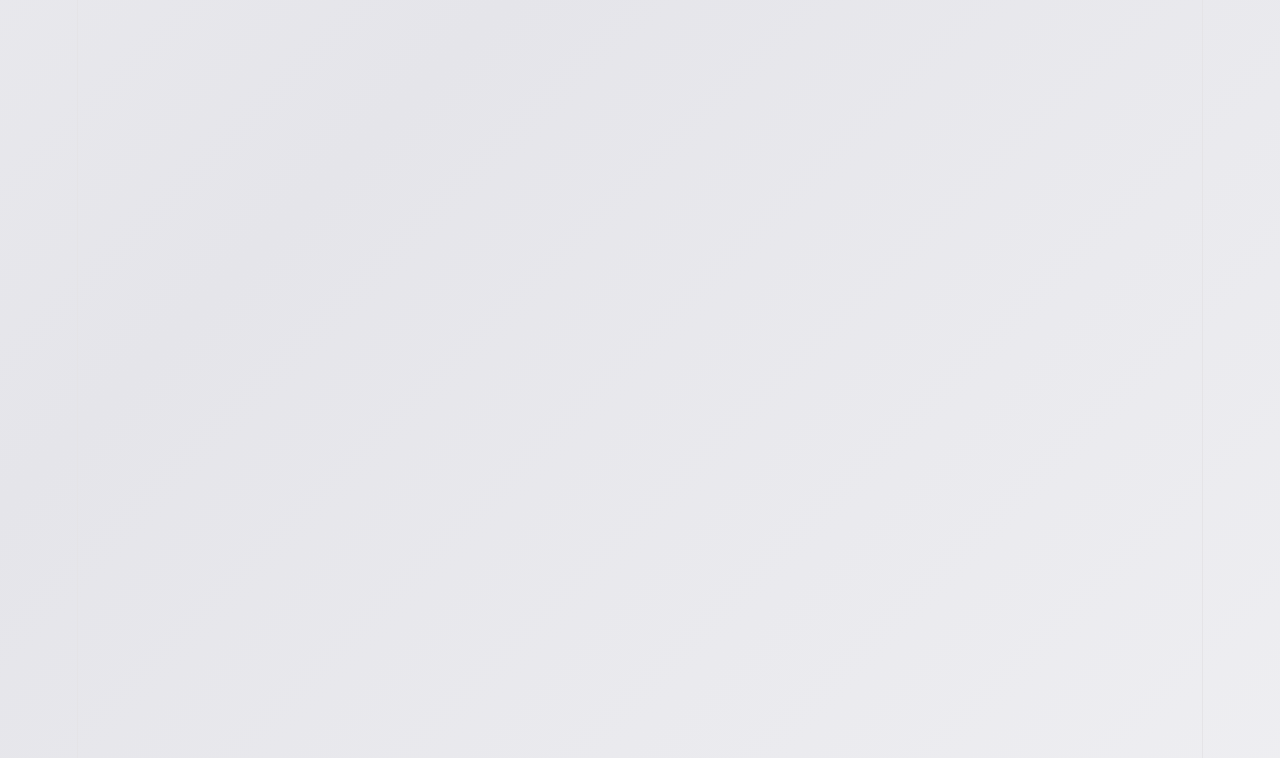
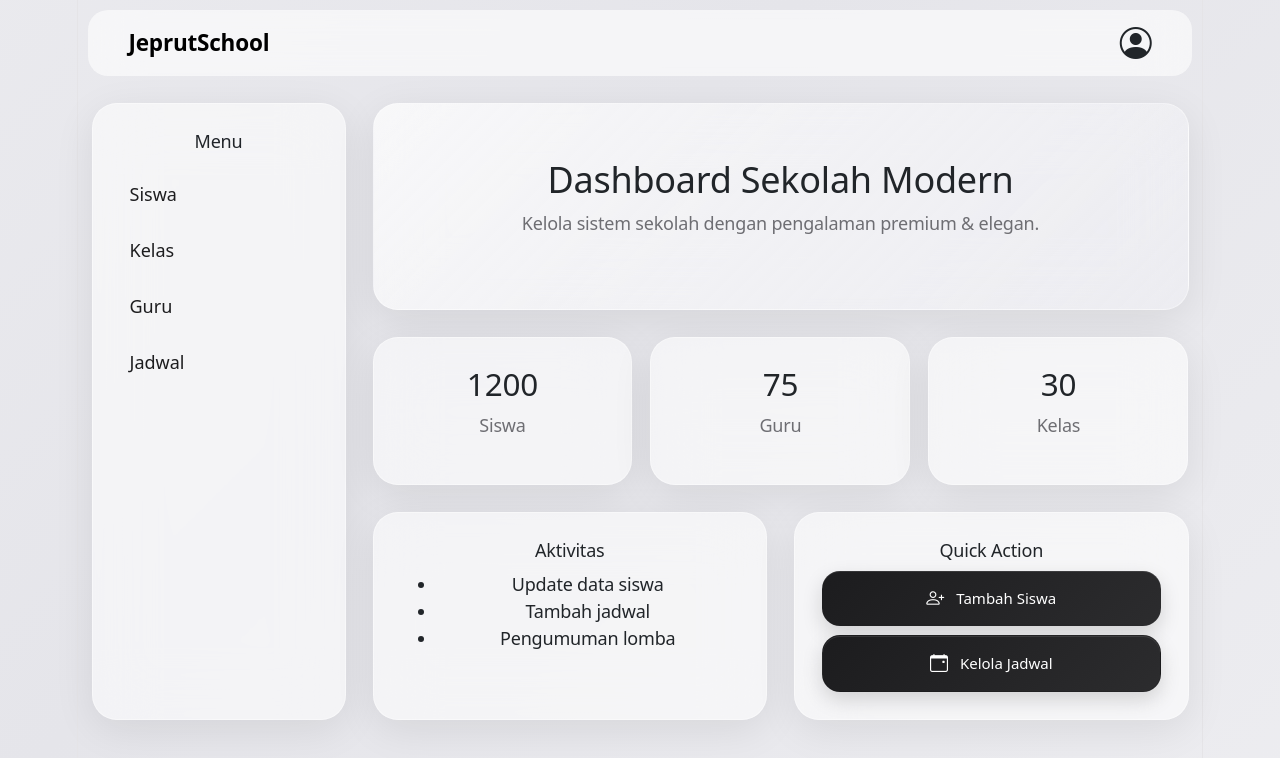
Before and after one commit to zee1140/Sistem_informasi_sekolah_FE, a Vue app: page /dashboard in a window 1280 px wide. Before the commit this address had no page. Shown: the top 758 px of the page. Built offline with nearby package versions, Linux system fonts and the light colour scheme.

Commit message:
update tipis

```diff
--- a/src/router/index.js
+++ b/src/router/index.js
@@ -1,7 +1,7 @@
 import { createRouter, createWebHistory } from 'vue-router'
 
-import Home from '../views/Home.vue'
-import Login from '../views/Login.vue'
+import Home from '../views/Login.vue'
+import Dashboard from '../views/Dashboard.vue'
 import Register from '../views/Register.vue'
 import Forgot from '../views/Forgot.vue'
 
@@ -12,9 +12,9 @@ const routes = [
     component: Home
   },
   {
-    path: '/login',
-    name: 'Login',
-    component: Login
+    path: '/dashboard',
+    name: 'Dashboard',
+    component: Dashboard
   },
   {
     path: '/Register',
--- a/src/views/Home.vue
+++ b/src/views/Dashboard.vue
@@ -4,7 +4,9 @@
     <nav class="navbar navbar-expand-lg px-4">
       <div class="container-fluid">
         <span class="navbar-brand">JeprutSchool</span>
-        <router-link to="/login" class="login-btn">Login</router-link>
+        <router-link to="/profile" class="profile-icon">
+  <i class="bi bi-person-circle"></i>
+</router-link>
       </div>
     </nav>
 
@@ -15,8 +17,8 @@
           <div class="glass-card p-4 h-100">
             <h6 class="mb-3">Menu</h6>
             <ul class="nav flex-column gap-2">
-              <li><button class="menu-btn">Dashboard</button></li>
-              <li><button class="menu-btn">Data Siswa</button></li>
+              <li><button class="menu-btn">Siswa</button></li>
+              <li><button class="menu-btn">Kelas</button></li>
               <li><button class="menu-btn">Guru</button></li>
               <li><button class="menu-btn">Jadwal</button></li>
             </ul>
@@ -326,6 +328,21 @@ p {
   animation: homeFade 0.7s ease;
 }
 
+.profile-icon {
+  font-size: 32px;
+  color: inherit; /* ngikut warna parent */
+  transition: all 0.25s ease;
+}
+
+.profile-icon:hover {
+  transform: scale(1.15);
+  opacity: 0.7; /* bukan ganti warna, jadi tetap konsisten */
+}
+
+.profile-icon:active {
+  transform: scale(0.95);
+}
+
 @keyframes homeFade {
   0% {
     opacity: 0;
@@ -337,5 +354,7 @@ p {
   }
 
 
+
+
 }
 </style>
--- a/src/views/Login.vue
+++ b/src/views/Login.vue
@@ -23,7 +23,9 @@
         <router-link to="/forgot" class="forgot">Forgot?</router-link>
       </div>
 
-      <button class="login-btn w-100">Login</button>
+      <router-link to="/dashboard">
+  <button class="login-btn w-100">Login</button>
+</router-link>
 
       <p class="register-text mt-3">
         Don't have account?
```
